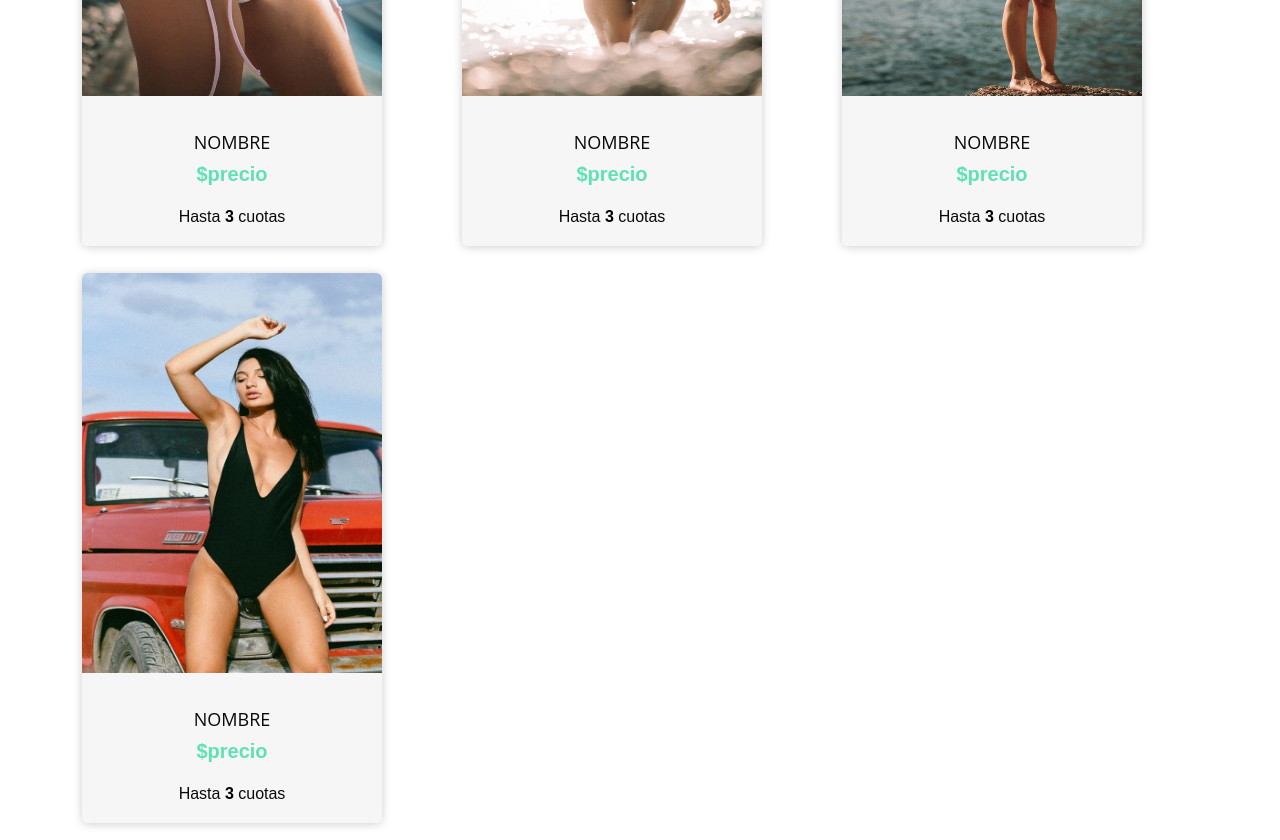
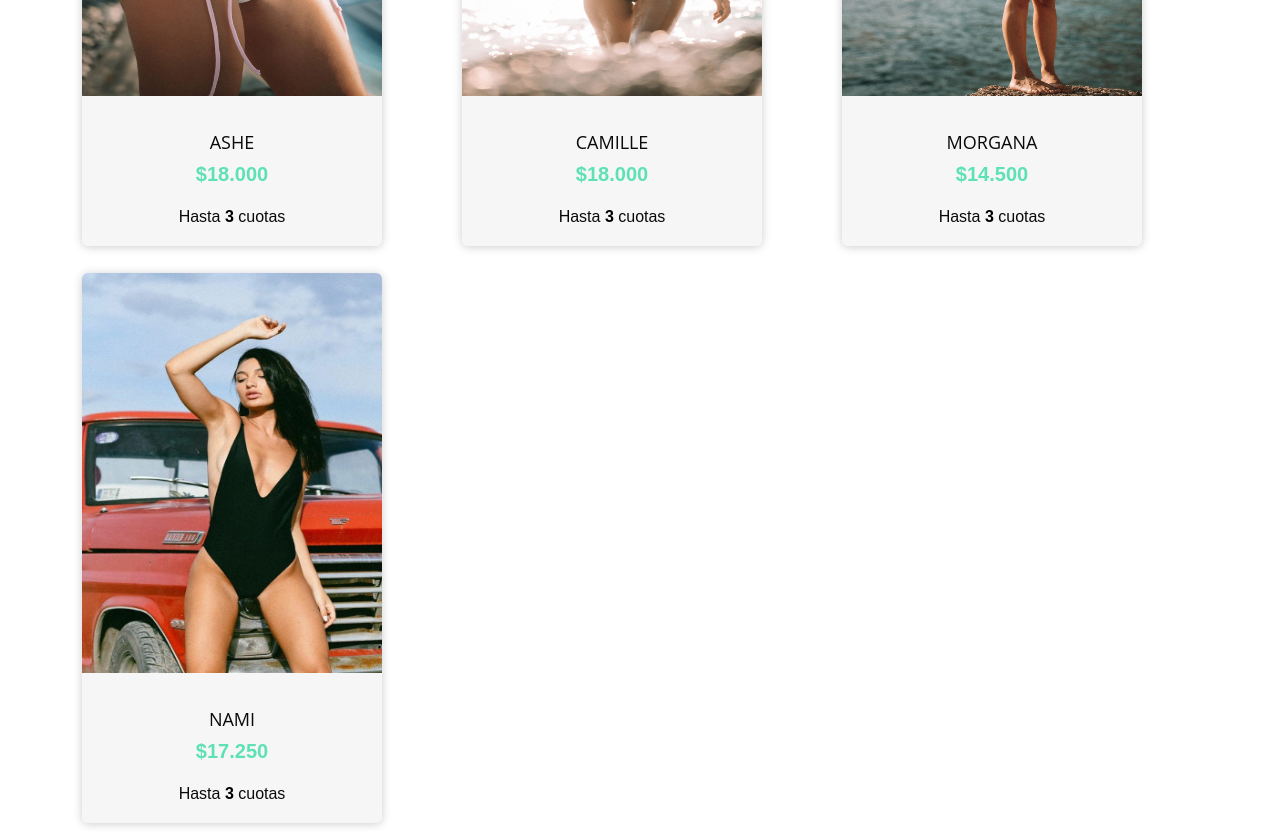
Before and after one commit to micaelaruella/PF-RuellaDosSantos, a plain HTML site: page pages/shop.html in a window 1280 px wide. Shown: the part 520-1360 px from the top of the page. Drawn offline with nearby package versions, Linux system fonts and the light colour scheme.

Commit message:
cambio shop

```diff
--- a/pages/shop.html
+++ b/pages/shop.html
@@ -93,8 +93,8 @@
                                     <img src="../img/ashe.jpg" alt="ashe">
                                 </figure>
                                 <div class="contenido-item">
-                                    <h3 class="nombre-item">Nombre</h3>
-                                    <p class="precio-item">$precio</p>
+                                    <h3 class="nombre-item">Ashe</h3>
+                                    <p class="precio-item">$18.000</p>
                                     <p class="promo-cuotas">Hasta <span class="negrita">3</span> cuotas</p>
                                 </div>
                             </div>
@@ -105,8 +105,8 @@
                                     <img src="../img/camille.jpg" alt="camille">
                                 </figure>
                                 <div class="contenido-item">
-                                    <h3 class="nombre-item">Nombre</h3>
-                                    <p class="precio-item">$precio</p>
+                                    <h3 class="nombre-item">Camille</h3>
+                                    <p class="precio-item">$18.000</p>
                                     <p class="promo-cuotas">Hasta <span class="negrita">3</span> cuotas</p>
                                 </div>
                             </div>
@@ -117,8 +117,8 @@
                                     <img src="../img/morgana.jpg" alt="camille">
                                 </figure>
                                 <div class="contenido-item">
-                                    <h3 class="nombre-item">Nombre</h3>
-                                    <p class="precio-item">$precio</p>
+                                    <h3 class="nombre-item">Morgana</h3>
+                                    <p class="precio-item">$14.500</p>
                                     <p class="promo-cuotas">Hasta <span class="negrita">3</span> cuotas</p>
                                 </div>
                             </div>
@@ -129,8 +129,8 @@
                                     <img src="../img/nami.jpg" alt="camille">
                                 </figure>
                                 <div class="contenido-item">
-                                    <h3 class="nombre-item">Nombre</h3>
-                                    <p class="precio-item">$precio</p>
+                                    <h3 class="nombre-item">Nami</h3>
+                                    <p class="precio-item">$17.250</p>
                                     <p class="promo-cuotas">Hasta <span class="negrita">3</span> cuotas</p>
                                 </div>
                             </div>
```
